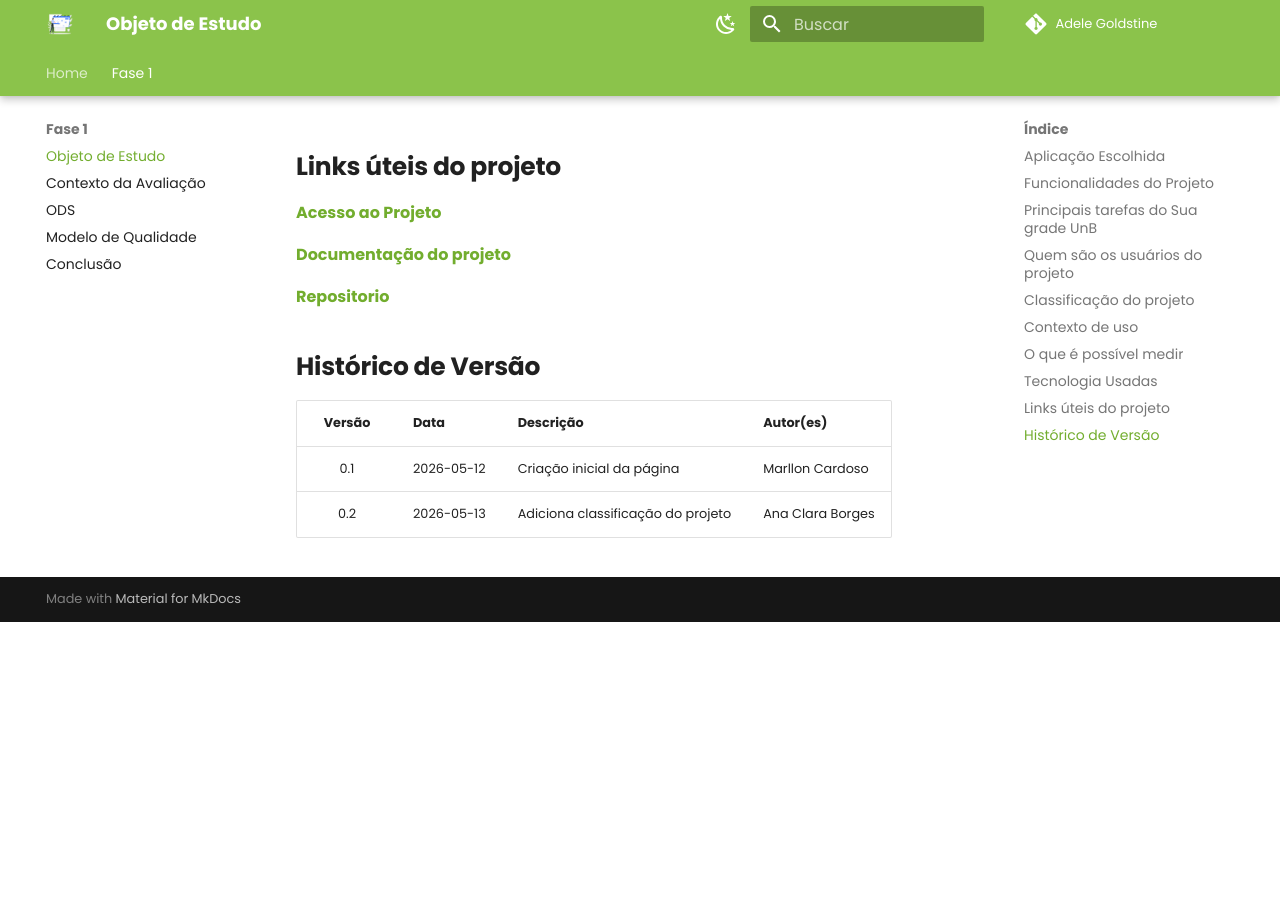
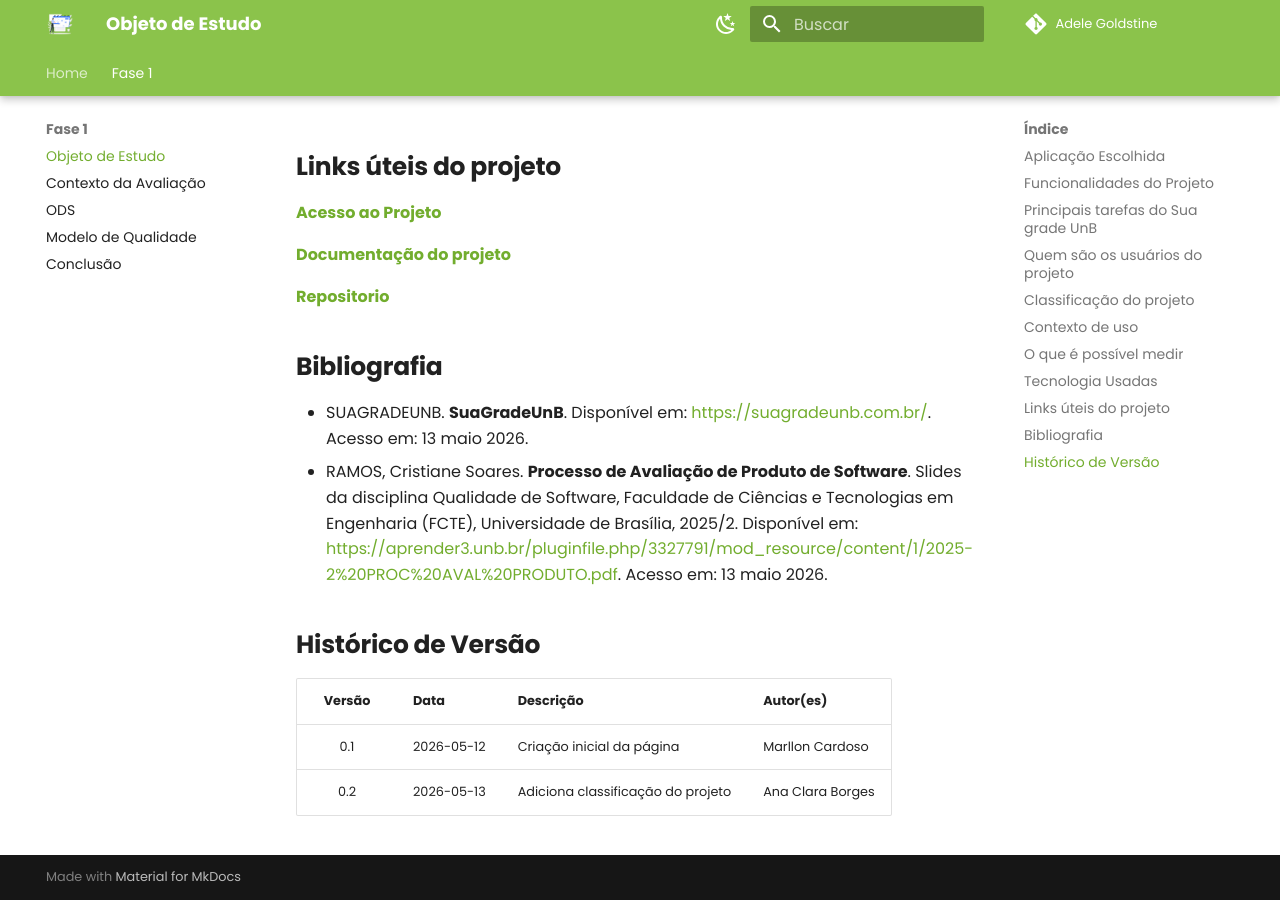
Before and after one commit to FCTE-Qualidade-de-Software-1/2026-1_T01_ADELE_GOLDSTINE, an MkDocs documentation site: the page built from docs/fase1/objetoDeEstudo.md, in a window 1280 px wide and 900 px high, scrolled down 3204 px. Built offline with MkDocs 1.6.1 and Material for MkDocs 9.7.7, drawn with Linux system fonts in a browser that asks for light colours; comment, search, counter and statistics services are not loaded; before the commit the page ends 3826 px from its top, so only the background shows below that.

Commit message:
adiciona bibliografia

```diff
--- a/docs/fase1/objetoDeEstudo.md
+++ b/docs/fase1/objetoDeEstudo.md
@@ -73,6 +73,11 @@ Na versão 1.00 de Sua grade UnB, as seguintes tecnologias foram usadas:
 
 **[Repositorio](https://github.com/unb-mds/2023-2-SuaGradeUnB)**
 
+## **Bibliografia**
+
+- SUAGRADEUNB. **SuaGradeUnB**. Disponível em: <https://suagradeunb.com.br/>. Acesso em: 13 maio 2026.
+- RAMOS, Cristiane Soares. **Processo de Avaliação de Produto de Software**. Slides da disciplina Qualidade de Software, Faculdade de Ciências e Tecnologias em Engenharia (FCTE), Universidade de Brasília, 2025/2. Disponível em: <https://aprender3.unb.br/pluginfile.php/3327791/mod_resource/content/1/2025-2%20PROC%20AVAL%20PRODUTO.pdf>. Acesso em: 13 maio 2026.
+
 ## **Histórico de Versão**
 
 | Versão | Data       | Descrição                  | Autor(es) |
```
